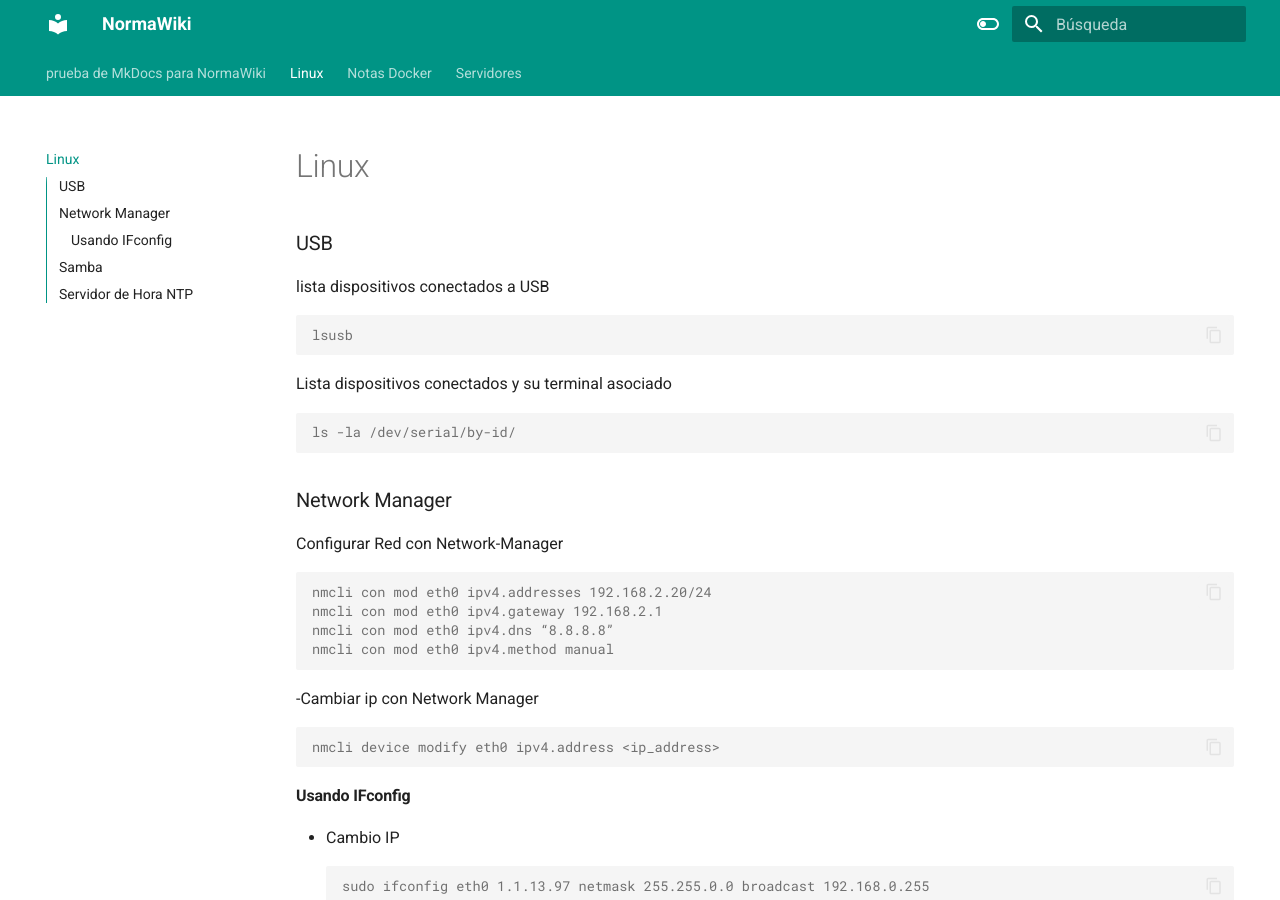
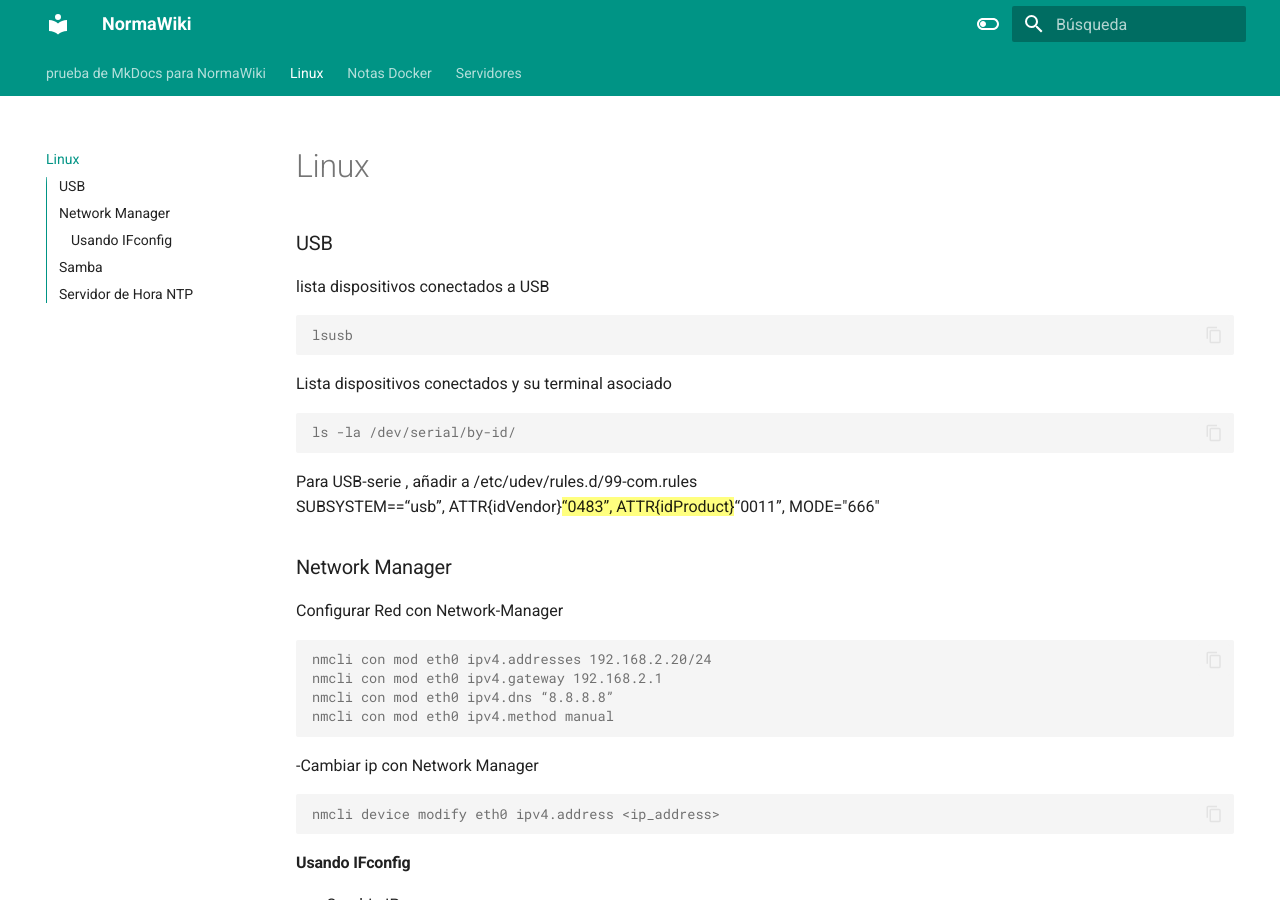
Before and after one commit to TomasNorm/NormaWiki, an MkDocs documentation site: the page built from docs/linuxcheatsheet.md, in a window 1280 px wide and 900 px high. Built offline with MkDocs 1.6.1 and Material for MkDocs 9.7.7, drawn with Linux system fonts in a browser that asks for light colours.

Commit message:
Update linuxcheatsheet.md

````diff
--- a/docs/linuxcheatsheet.md
+++ b/docs/linuxcheatsheet.md
@@ -10,6 +10,8 @@
 ```console
 ls -la /dev/serial/by-id/
 ```
+Para USB-serie , añadir a /etc/udev/rules.d/99-com.rules
+SUBSYSTEM==“usb”, ATTR{idVendor}==“0483”, ATTR{idProduct}==“0011”, MODE="666"
 
 
 ### Network Manager
````
